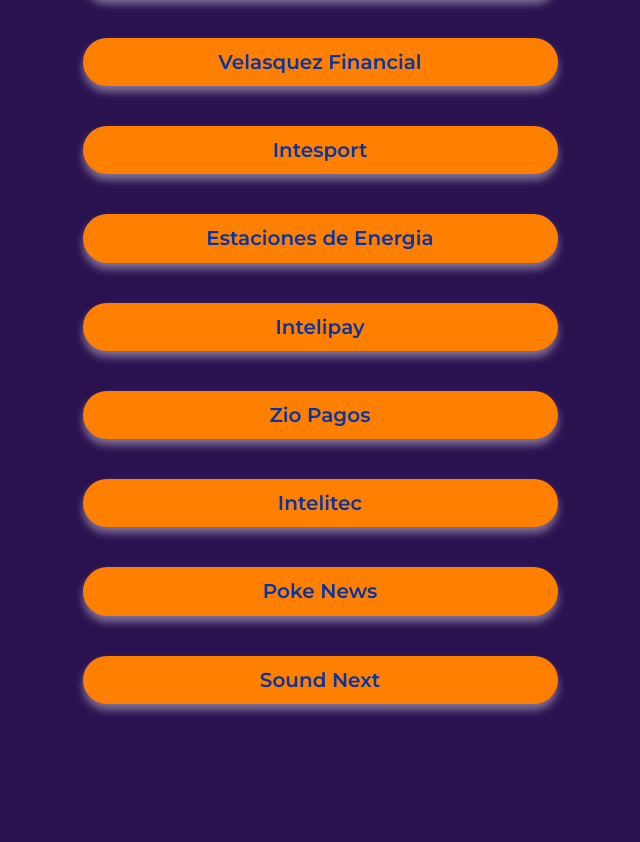
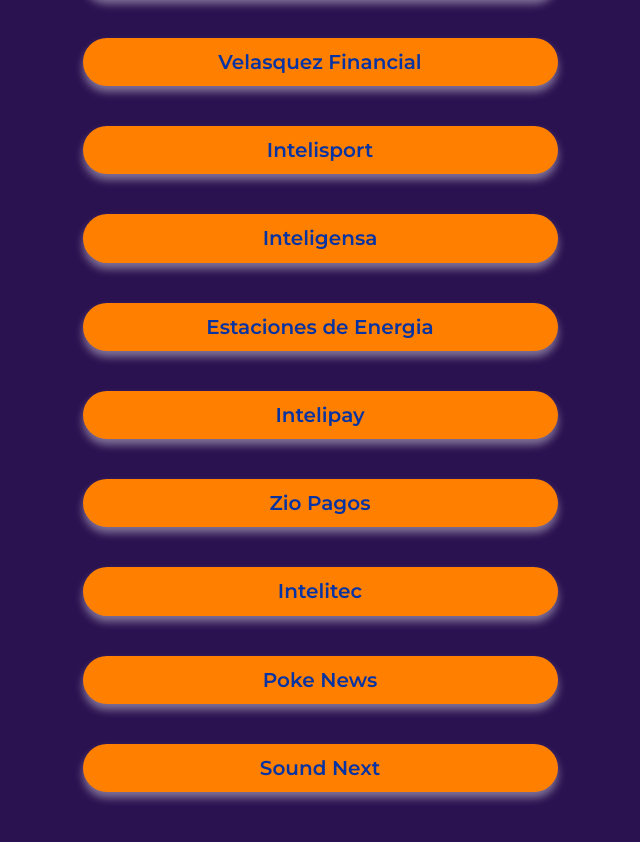
Before and after one commit to ParkerPiter/portafolios, a React (Create React App) app: page / in a window 1280 px wide. Shown: the part 867-1709 px from the top of the page, without its empty margins (320-960 px from the left). Before the commit the page ends 1638 px from the top, so only its background shows below. Built offline with nearby package versions, Linux system fonts and the light colour scheme; the HTML template or start-up script is replaced by a standard one.

Commit message:
inteligensa add page

```diff
--- a/src/App.jsx
+++ b/src/App.jsx
@@ -46,7 +46,8 @@ function App() {
               <a className={styles.buttons} href="https://calistenia360.fit/" target="_blank" rel="noopener noreferrer">Calistenia 360</a>
               <a className={styles.buttons} href="https://velasquezfinancialgroup.com/" target="_blank" rel="noopener noreferrer">Velasquez Financial</a>
               {/* <a className={styles.buttons} href="https://www.kleep.com/#/campaign-home" target="_blank" rel="noopener noreferrer">Kleep</a> */}
-              <a className={styles.buttons} href="https://intelisport.us/" target="_blank" rel="noopener noreferrer">Intesport</a>
+              <a className={styles.buttons} href="https://intelisport.us/" target="_blank" rel="noopener noreferrer">Intelisport</a>
+              <a className={styles.buttons} href="https://www.inteligensa.com/" target="_blank" rel="noopener noreferrer">Inteligensa</a>
               <a className={styles.buttons} href="https://tiendae3.intelipay.com.ve/" target="_blank" rel="noopener noreferrer">Estaciones de Energia</a>
               <a className={styles.buttons} href="https://intelipay.com.ve/" target="_blank" rel="noopener noreferrer">Intelipay</a>
               <a className={styles.buttons} href="https://zio-pagos.netlify.app/" target="_blank" rel="noopener noreferrer">Zio Pagos</a>
```
